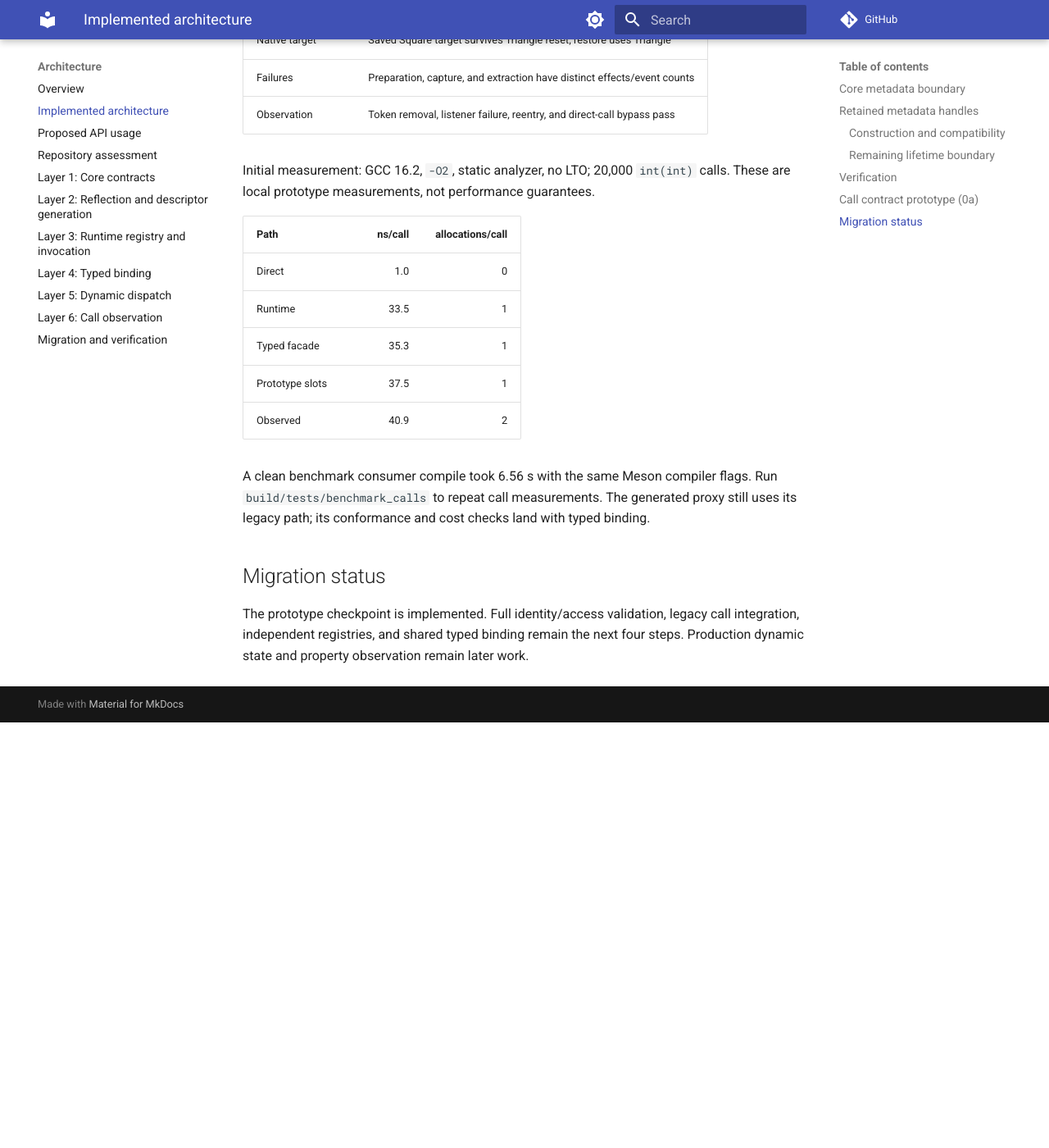
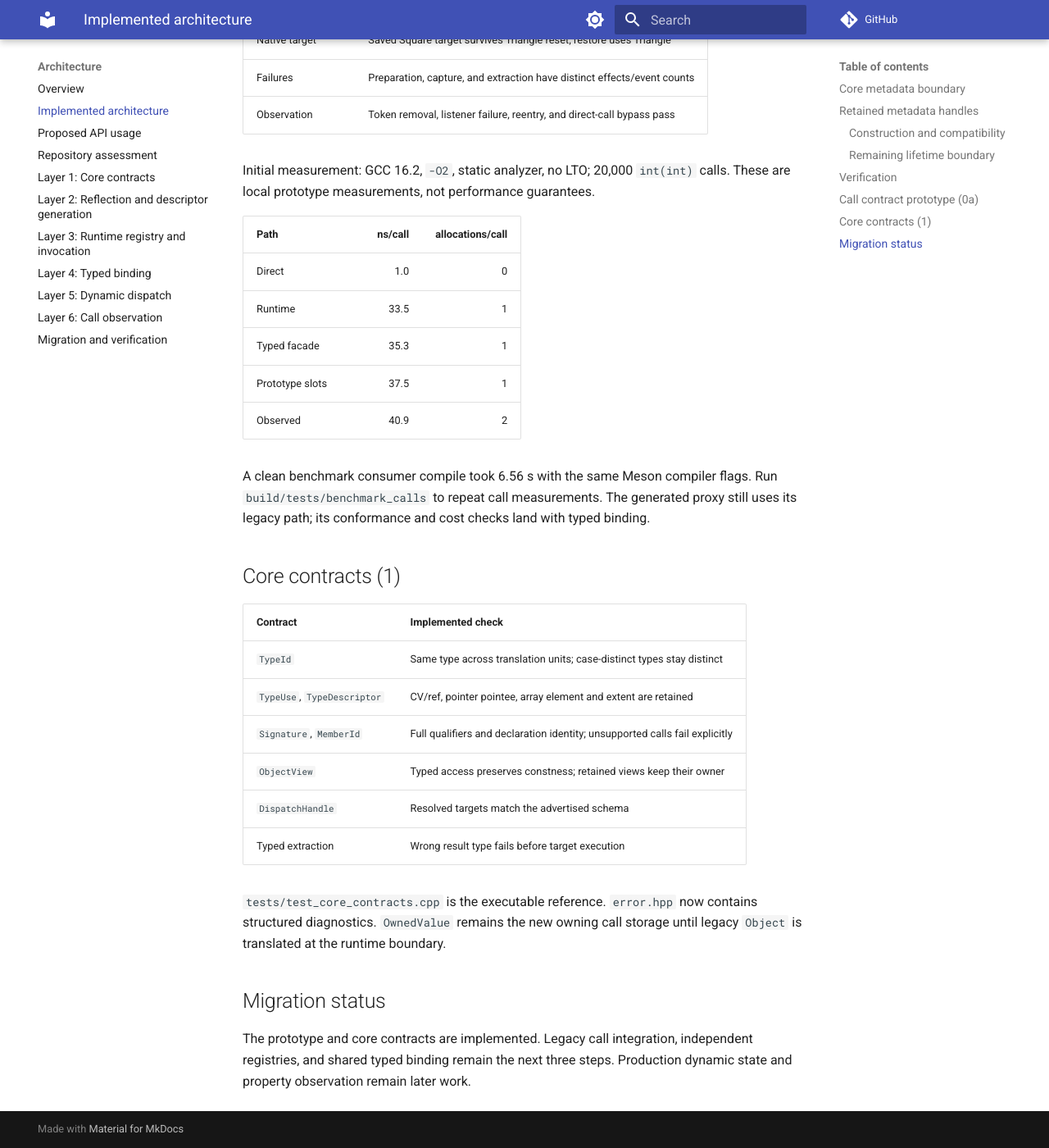
Before and after one commit to w2xel/refl, an MkDocs documentation site: the page built from docs/content/architecture/current-state.md, in a window 1280 px wide and 1400 px high, scrolled down 2600 px. Shown: the whole window at 82% size. Built offline with MkDocs 1.6.1 and Material for MkDocs 9.7.7, drawn with Linux system fonts in a browser that asks for light colours; comment, search, counter and statistics services are not loaded; before the commit the page ends 3481 px from its top, so only the background shows below that; some of the changed text lies outside the part shown.

Commit message:
feat: enforce complete core type and dispatch contracts

```diff
--- a/docs/content/architecture/current-state.md
+++ b/docs/content/architecture/current-state.md
@@ -8,7 +8,7 @@ remaining chapters label their target contracts separately from this state.
 `refl/core/descriptor.hpp` contains the existing `ClassInfo`, `EnumInfo`, member
 records, and erased operation pointer aliases. It includes only standard-library
 headers and forward-declares `Object`. `refl/core/error.hpp` defines the existing
-`Error` enumeration and includes no other headers. Both compile as C++23 without
+`Error` enumeration and structured `Diagnostic`/`Result` types. Both compile as C++23 without
 reflection enabled. The public names and record layouts are unchanged.
 
 `refl/refl.hpp` includes both headers as a compatibility umbrella. It still owns
@@ -73,7 +73,7 @@ and the three sample smoke tests. `metadata_lifetime` verifies each handle kind,
 raw-pointer snapshots, invalid indices, catalog replacement, inherited lookup,
 and native invocation after replacement. The Mockable suite verifies metadata
 survival after backend/proxy destruction and release after the final member.
-The full suite has thirteen entries, including the call prototype and benchmark smoke test.
+The full suite has fourteen entries, including core-contract conformance and the call prototype.
 
 Verification on 2026-09-13 uses GCC 16.2, C++26 reflection for existing APIs,
 optimization level 2, warnings as errors, static analysis, and LTO disabled.
@@ -113,8 +113,22 @@ A clean benchmark consumer compile took 6.56 s with the same Meson compiler flag
 Run `build/tests/benchmark_calls` to repeat call measurements. The generated proxy
 still uses its legacy path; its conformance and cost checks land with typed binding.
 
+## Core contracts (1)
+
+| Contract | Implemented check |
+| --- | --- |
+| `TypeId` | Same type across translation units; case-distinct types stay distinct |
+| `TypeUse`, `TypeDescriptor` | CV/ref, pointer pointee, array element and extent are retained |
+| `Signature`, `MemberId` | Full qualifiers and declaration identity; unsupported calls fail explicitly |
+| `ObjectView` | Typed access preserves constness; retained views keep their owner |
+| `DispatchHandle` | Resolved targets match the advertised schema |
+| Typed extraction | Wrong result type fails before target execution |
+
+`tests/test_core_contracts.cpp` is the executable reference. `error.hpp` now contains
+structured diagnostics. `OwnedValue` remains the new owning call storage until
+legacy `Object` is translated at the runtime boundary.
+
 ## Migration status
 
-The prototype checkpoint is implemented. Full identity/access validation, legacy
-call integration, independent registries, and shared typed binding remain the next
-four steps. Production dynamic state and property observation remain later work.
+The prototype and core contracts are implemented. Legacy call integration,
+independent registries, and shared typed binding remain the next three steps. Production dynamic state and property observation remain later work.
```
Also changed, not shown: docs/content/architecture/contracts.md (+8 -1 lines), docs/content/architecture/migration.md (+2 -2 lines), 11 other files.
